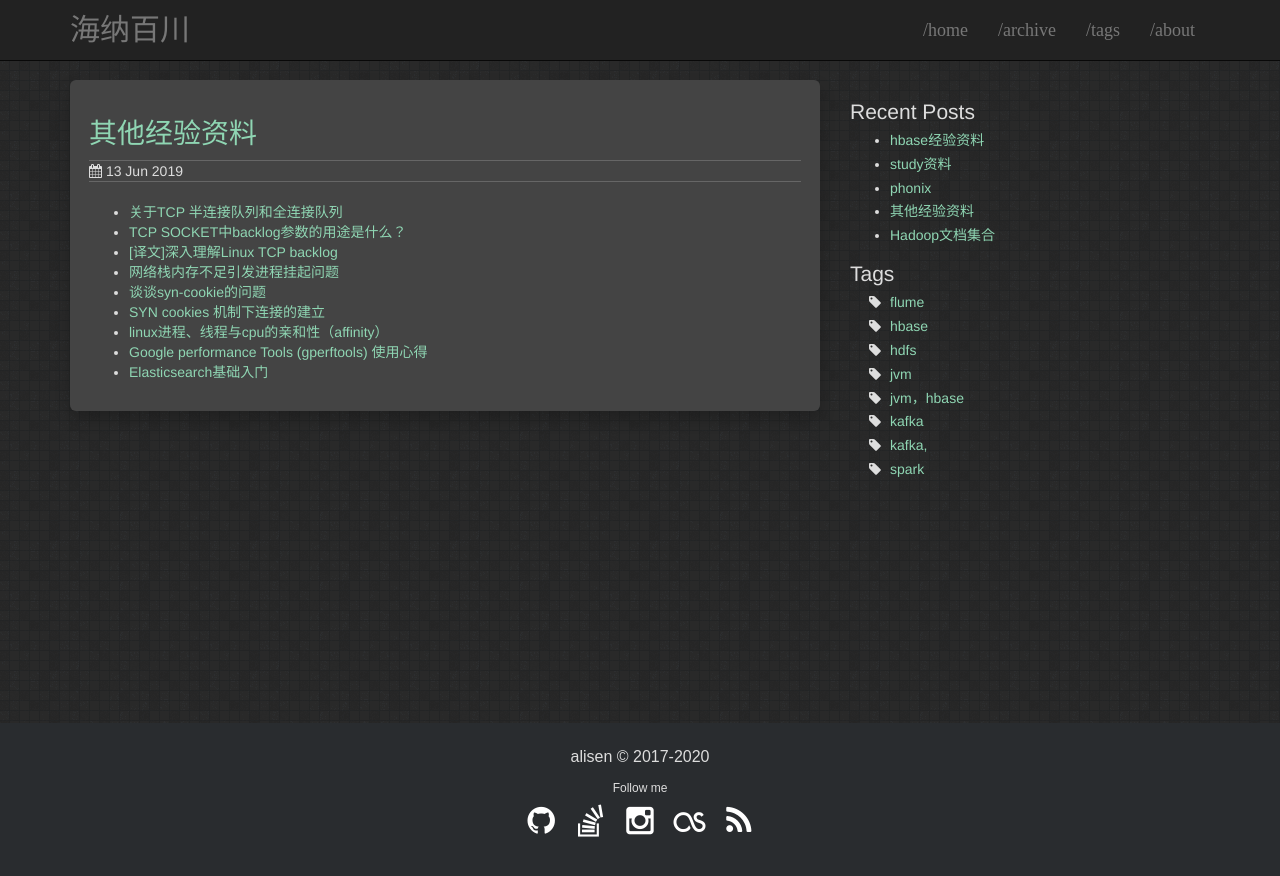
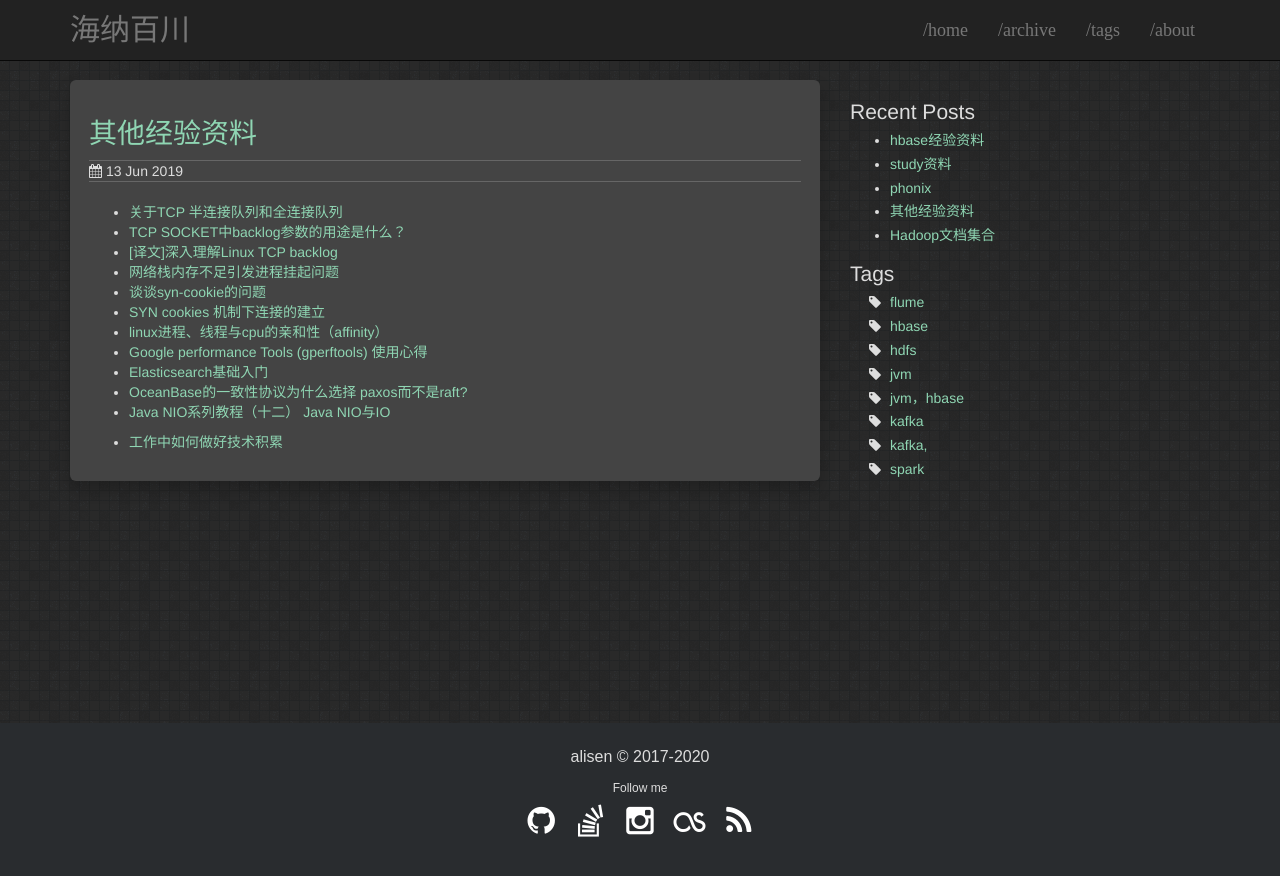
Before and after one commit to igithu/summary, a Jekyll site: the page built from _posts/2019-06-13-others.md, in a window 1280 px wide. Shown: the top 876 px of the page. Built offline with Jekyll 4.4.1, drawn with Linux system fonts in a browser that asks for light colours.

Commit message:
Update 2019-06-13-others.md

```diff
--- a/_posts/2019-06-13-others.md
+++ b/_posts/2019-06-13-others.md
@@ -16,3 +16,7 @@ date: 2019-06-13
 * [linux进程、线程与cpu的亲和性（affinity）](https://www.cnblogs.com/wenqiang/p/6049978.html)
 * [Google performance Tools (gperftools) 使用心得](https://www.cnblogs.com/persistentsnail/p/3294843.html)
 * [Elasticsearch基础入门](https://www.cnblogs.com/jajian/p/9976900.html)
+* [OceanBase的一致性协议为什么选择 paxos而不是raft?](https://www.zhihu.com/question/52337912)
+* [Java NIO系列教程（十二） Java NIO与IO](http://ifeve.com/java-nio-vs-io/)
+
+* [工作中如何做好技术积累](https://tech.meituan.com/2018/04/16/study-vs-work.html)
```
